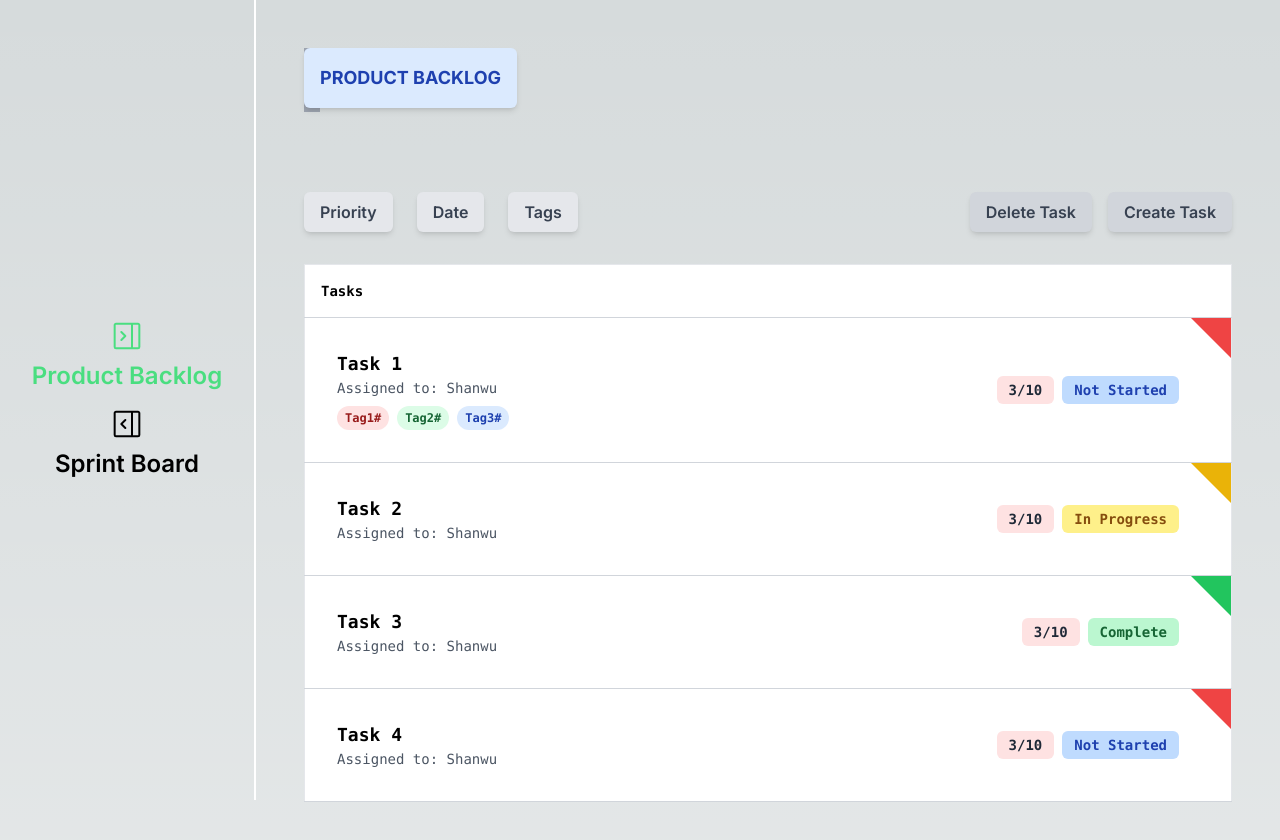
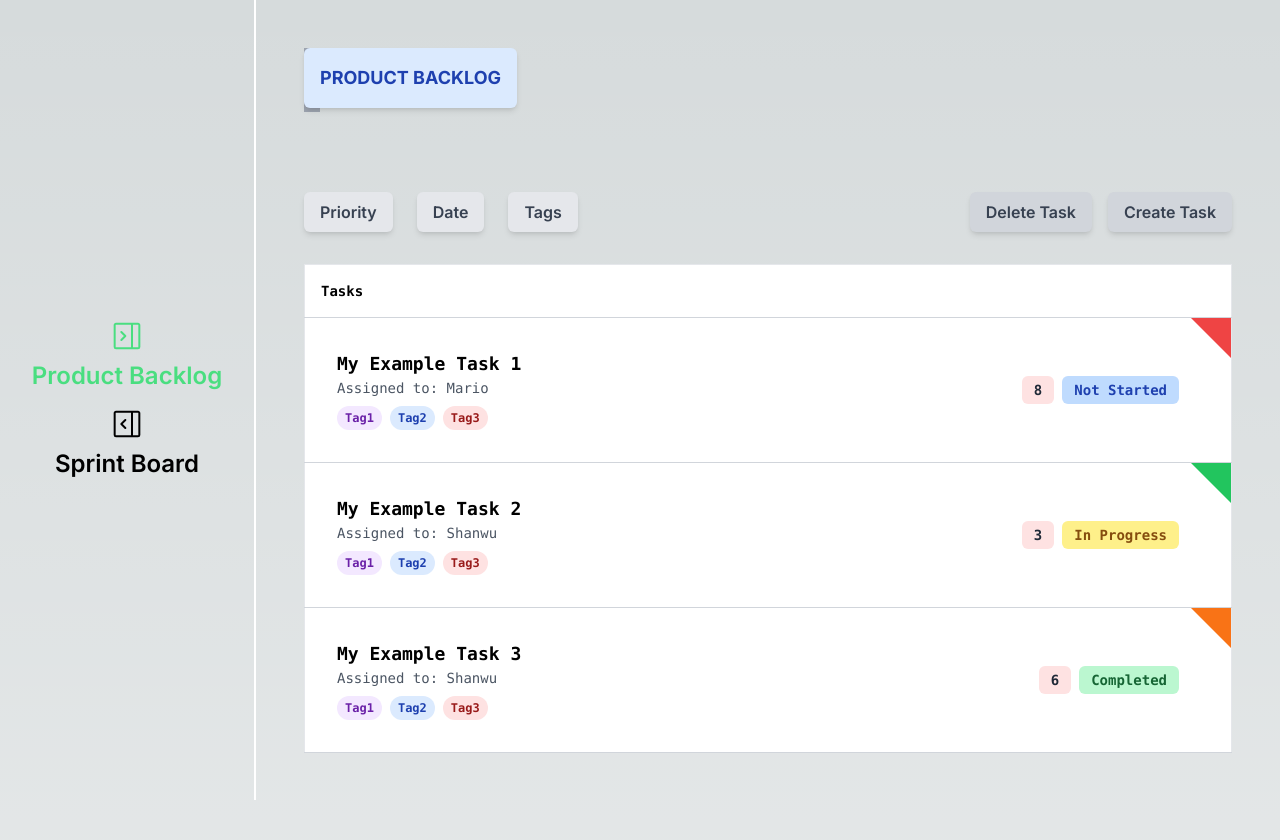
Before and after one commit to Noobmaster169/SwiftPulseHub, a Next.js app: page / in a window 1280 px wide. Shown: the top 840 px of the page. Built offline with nearby package versions, Linux system fonts and the light colour scheme.

Commit message:
update BacklogCards

```diff
--- a/components/BacklogCard.tsx
+++ b/components/BacklogCard.tsx
@@ -29,10 +29,10 @@ const BacklogCard = () => {
         description : "My Example Description 1",
         type        : "Story",
         status      : "Not Started",
-        storyPoint  : "5",
+        storyPoint  : "8",
         assignedTo  : "Mario",
         finishedBy  : "2024-09-20",
-        priority    : "High",
+        priority    : "Urgent",
         tags        : ["Tag1", "Tag2", "Tag3"]
       },
       {
@@ -50,11 +50,11 @@ const BacklogCard = () => {
         taskName    : "My Example Task 3",
         description : "My Example Description 3",
         type        : "Story",
-        status      : "In Progress",
+        status      : "Completed",
         storyPoint  : "6",
         assignedTo  : "Shanwu",
         finishedBy  : "2024-09-22",
-        priority    : "Medum",
+        priority    : "Medium",
         tags        : ["Tag1", "Tag2", "Tag3"]
       },
     ]
@@ -85,7 +85,7 @@ const BacklogCard = () => {
           </div>
           <div className="space-x-4">
             <button
-              className={`px-4 py-2 ${isInvisible?`bg-red-500 text-white`:`bg-gray-300 text-gray-700`} font-semibold rounded-md shadow-md active:ring active:ring-red-600 hover:bg-gray-400`}
+              className="px-4 py-2 bg-gray-300 text-gray-700 font-semibold rounded-md shadow-md hover:bg-gray-400"
               onClick={() => SetIsInvisible(!isInvisible)}
             >
               Delete Task
@@ -106,35 +106,46 @@ const BacklogCard = () => {
               </tr>
             </thead>
             <tbody>
-              {Array.from({ length: 4 }, (_, i) => (  // Changed length from 10 to 4
-                <tr key={i} className="relative hover:bg-gray-100" onClick={()=>{openTask(mokcupData[0])}}>
+              {mokcupData.map((task, i) => (
+                <tr key={i} className="relative hover:bg-gray-100" onClick={()=>{openTask(task)}}>
                   <td className="relative py-8 px-8 border-b border-gray-300 text-left">
                     <div className="flex items-center justify-between">
                       {/* task Name and Assigned To which member */}
                       <div className="flex-1">
-                        <div className="text-lg font-bold">Task {i + 1}</div>
-                        <div className="text-sm text-gray-600">Assigned to: Shanwu</div>
+                        <div className="text-lg font-bold">{task.taskName}</div>
+                        <div className="text-sm text-gray-600">Assigned to: {task.assignedTo}</div>
                         {/* the tags */}
-                        {i === 0 && (
-                          <div className="flex space-x-2 mt-2">
-                            <span className="px-2 py-1 text-xs font-semibold rounded-full bg-red-100 text-red-800">Tag1#</span>
-                            <span className="px-2 py-1 text-xs font-semibold rounded-full bg-green-100 text-green-800">Tag2#</span>
-                            <span className="px-2 py-1 text-xs font-semibold rounded-full bg-blue-100 text-blue-800">Tag3#</span>
-                          </div>
-                        )}
+                        {task.tags && (
+                        <div className="flex space-x-2 mt-2">
+                          {task.tags.map((tag, index) => (
+                            <span
+                              key={index}
+                              className={`px-2 py-1 text-xs font-semibold rounded-full ${
+                                index % 3 === 0
+                                  ? 'bg-purple-100 text-purple-800'
+                                  : index % 3 === 1
+                                  ? 'bg-blue-100 text-blue-800'
+                                  : 'bg-red-100 text-red-800'
+                              }`}
+                            >
+                              {tag}
+                            </span>
+                          ))}
+                        </div>
+                      )}
                       </div>
                       {/* adding task Progress and Mark */}
                       <div className= {isInvisible? 'invisible':''}>
                         <div className = "flex items-center space-x-2">
-                          <span className="px-3 py-1 text-sm font-semibold rounded-md bg-red-100 text-gray-800">3/10</span>
+                          <span className="px-3 py-1 text-sm font-semibold rounded-md bg-red-100 text-gray-800">{task.storyPoint}</span>
                           <span className={`px-3 py-1 text-sm font-semibold rounded-md ${
-                            i % 3 === 0
+                            task.status === 'Not Started'
                               ? 'bg-blue-200 text-blue-800'
-                              : i % 3 === 1
+                              : task.status === 'In Progress'
                               ? 'bg-yellow-200 text-yellow-800'
                               : 'bg-green-200 text-green-800'
                           }`}>
-                            {i % 3 === 0 ? 'Not Started' : i % 3 === 1 ? 'In Progress' : 'Complete'}
+                            {task.status}
                           </span>
                         </div>
                       </div>
@@ -149,10 +160,10 @@ const BacklogCard = () => {
                       </div>
                       {/* Triangle */}
                       <div className={`absolute top-0 right-0 w-0 h-0 border-t-[40px] border-l-[40px] ${
-                        i % 3 === 0
+                        task.priority === 'Urgent'
                           ? 'border-t-red-500'
-                          : i % 3 === 1
-                          ? 'border-t-yellow-500'
+                          : task.priority === 'Medium'
+                          ? 'border-t-orange-500'
                           : 'border-t-green-500'
                       } border-transparent`}></div>
                     </div>
@@ -165,7 +176,7 @@ const BacklogCard = () => {
         </div>
       </div>
       <PopUp isOpen={taskOpen} setIsOpen={setTaskOpen}>
-          <IndividualTaskInfo taskData={mokcupData[0]}/> {/** Add Pop Up task detail */}
+          {currentTask && <IndividualTaskInfo taskData={currentTask} />} {/** Add Pop Up task detail */}
       </PopUp>
       <PopUp isOpen={createOpen} setIsOpen={setCreateOpen}>
           <AddTaskPage/>
```
